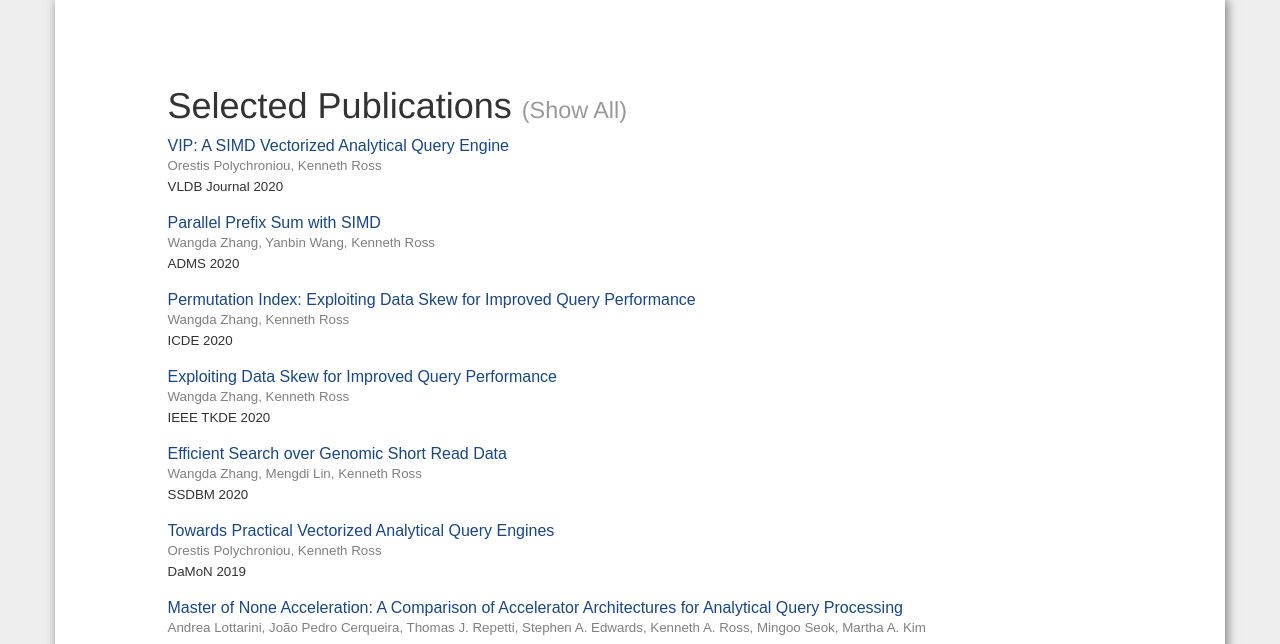
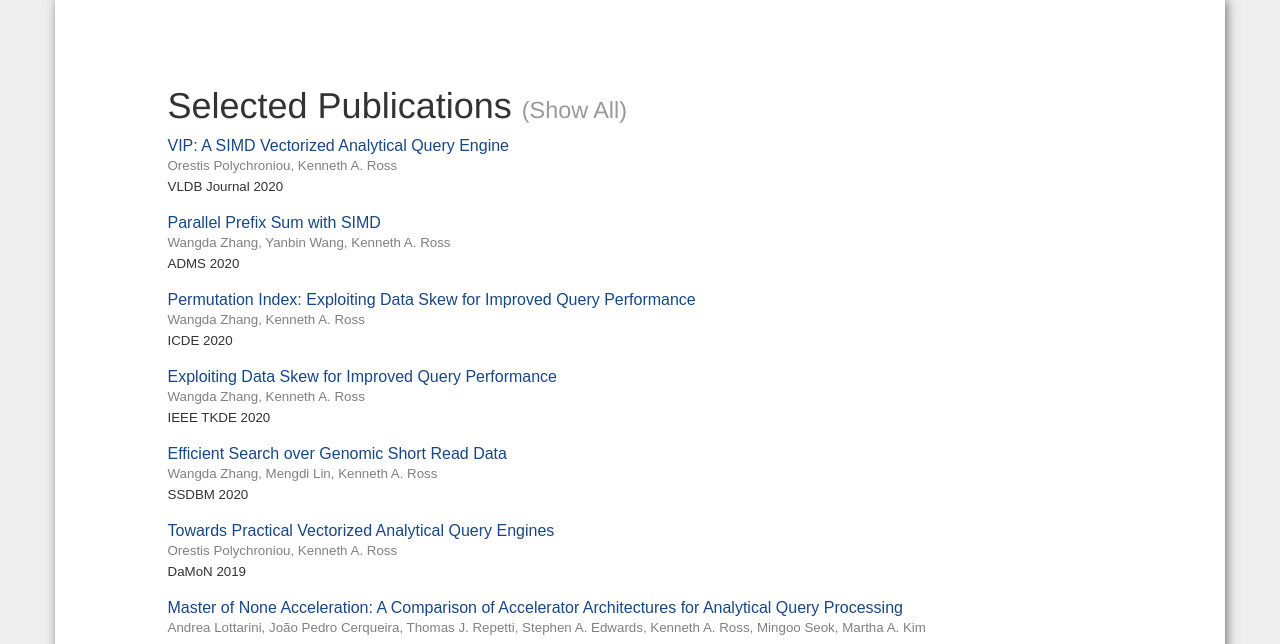
Before and after one commit to cudbg/cudbg.github.io, a Jekyll site: the page built from karpublications.md, in a window 1280 px wide. Shown: the top 644 px of the page. Built offline with Jekyll 4.4.1, drawn with Linux system fonts in a browser that asks for light colours; nearby versions of some CDN libraries.

Commit message:
Update pubs.yml

```diff
--- a/_data/pubs.yml
+++ b/_data/pubs.yml
@@ -22,27 +22,27 @@
   conf: SIGMOD (demo) 2020
   selected: true
 - title: 'VIP: A SIMD Vectorized Analytical Query Engine'
-  authors: Orestis Polychroniou, Kenneth Ross
+  authors: Orestis Polychroniou, Kenneth A. Ross
   conf: VLDB Journal 2020
   url: https://link.springer.com/article/10.1007/s00778-020-00621-w
   selected: true
 - title: 'Parallel Prefix Sum with SIMD'
-  authors: Wangda Zhang, Yanbin Wang, Kenneth Ross
+  authors: Wangda Zhang, Yanbin Wang, Kenneth A. Ross
   conf: ADMS 2020
   url: http://www.cs.columbia.edu/~kar/pubsk/ADMS2020.pdf
   selected: true
 - title: 'Permutation Index: Exploiting Data Skew for Improved Query Performance'
-  authors: Wangda Zhang, Kenneth Ross
+  authors: Wangda Zhang, Kenneth A. Ross
   conf: ICDE 2020
   url: https://ieeexplore.ieee.org/document/9101793
   selected: true
 - title: 'Exploiting Data Skew for Improved Query Performance'
-  authors: Wangda Zhang, Kenneth Ross
+  authors: Wangda Zhang, Kenneth A. Ross
   conf: IEEE TKDE 2020
   url: https://ieeexplore.ieee.org/document/9130938
   selected: true
 - title: 'Efficient Search over Genomic Short Read Data'
-  authors: Wangda Zhang, Mengdi Lin, Kenneth Ross
+  authors: Wangda Zhang, Mengdi Lin, Kenneth A. Ross
   conf: SSDBM 2020
   url: https://dl.acm.org/doi/10.1145/3400903.3400907
   selected: true
@@ -57,7 +57,7 @@
   url: https://arxiv.org/abs/2001.01902
   selected: true
 - title: 'Towards Practical Vectorized Analytical Query Engines'
-  authors: Orestis Polychroniou, Kenneth Ross
+  authors: Orestis Polychroniou, Kenneth A. Ross
   conf: DaMoN 2019
   url: https://dl.acm.org/doi/10.1145/3329785.3329928
   selected: true
```
